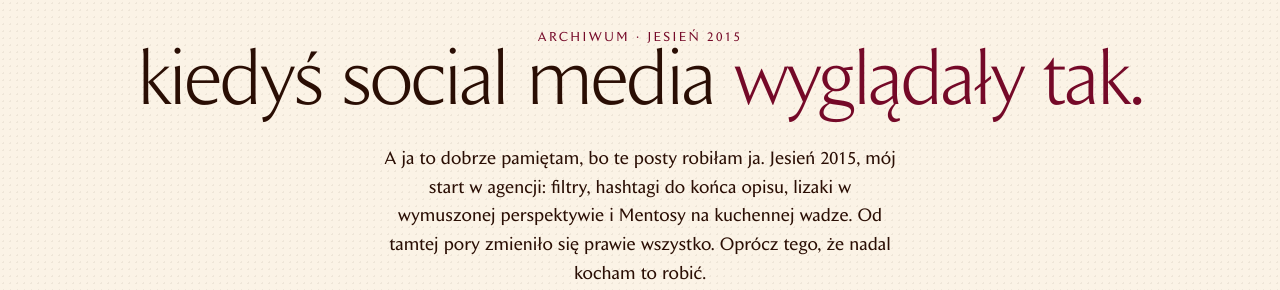
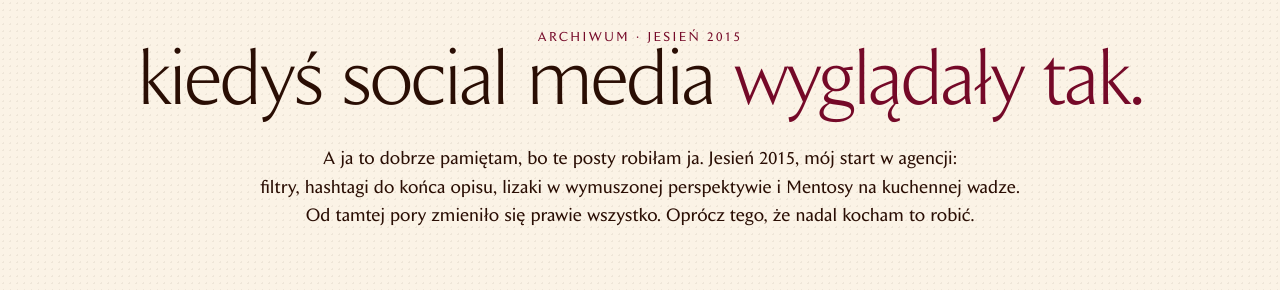
Before and after one commit to ania-mroziak/ania-mroziak.github.io, a plain HTML site: page index.html in a window 1280 px wide. Shown: the part 963-1253 px from the top of the page. Drawn offline with Linux system fonts and the light colour scheme.

Commit message:
Archiwum: opis w 3 linijkach
Co-Authored-By: Claude Opus 5.5 <noreply@anthropic.com>

```diff
--- a/index.html
+++ b/index.html
@@ -124,6 +124,7 @@ h1,h2,h3{font-weight:300;letter-spacing:-.03em;line-height:1}
 .arch h2{text-align:center;font-size:clamp(46px,6vw,88px);margin-top:12px}
 .arch h2 em{font-style:normal;color:var(--bordo)}
 .arch .lead{text-align:center;max-width:58ch;margin:22px auto 0;font-size:18px;line-height:1.6}
+@media (min-width:980px){.arch .lead{max-width:none}.arch .lead .ln{display:block;white-space:nowrap}}
 .archgrid{display:grid;grid-template-columns:repeat(3,minmax(0,1fr));gap:40px 28px;margin-top:64px}
 .archgrid .pic img{filter:saturate(1.05)}
 .archgrid figcaption{font-size:15px}
@@ -379,7 +380,7 @@ ul.logos[aria-label="Marki partnerskie projektu"] li img[src*="bosko"],ul.logos[
 <section class="arch paper" id="archiwum"><div class="in">
   <p class="caps rv" style="text-align:center;color:var(--bordo)">archiwum · jesień 2015</p>
   <h2 class="rv">kiedyś social media <em>wyglądały tak.</em></h2>
-  <p class="lead rv d1">A ja to dobrze pamiętam, bo te posty robiłam ja. Jesień 2015, mój start w agencji: filtry, hashtagi do końca opisu, lizaki w wymuszonej perspektywie i Mentosy na kuchennej wadze. Od tamtej pory zmieniło się prawie wszystko. Oprócz tego, że nadal kocham to robić.</p>
+  <p class="lead rv d1"><span class="ln">A ja to dobrze pamiętam, bo te posty robiłam ja. Jesień 2015, mój start w agencji:</span> <span class="ln">filtry, hashtagi do końca opisu, lizaki w wymuszonej perspektywie i Mentosy na kuchennej wadze.</span> <span class="ln">Od tamtej pory zmieniło się prawie wszystko. Oprócz tego, że nadal kocham to robić.</span></p>
   <div class="archgrid">
       <figure class="tile rv"><a href="https://www.instagram.com/p/9LmEB4y9Qw/" target="_blank" rel="noopener"><div class="pic" style="aspect-ratio:1/1"><img src="media/arch_mentos_adam.jpg" alt="Archiwalny post Mentos z 23.10.2015" loading="lazy"></div></a><figcaption><b>Mentos · 23.10.2015</b>„Nawet Adam nie może oprzeć się Mentos #mint… Komu szykuje się boski piąteczek?”<span class="arch-n">849 ♥ · 20 komentarzy</span></figcaption></figure>
       <figure class="tile rv d1"><a href="https://www.instagram.com/p/9I3RcXRn90/" target="_blank" rel="noopener"><div class="pic" style="aspect-ratio:1/1"><img src="media/arch_chupa_kopniak.jpg" alt="Archiwalny post Chupa Chups z 22.10.2015" loading="lazy"></div></a><figcaption><b>Chupa Chups · 22.10.2015</b>„KONKURS! Bierzemy pełen rozpęd i… uderzamy z konkursem! Pokażcie nam, jak wygląda Wasza #slodkaperspektywa”<span class="arch-n">986 ♥ · 14 komentarzy</span></figcaption></figure>
```
